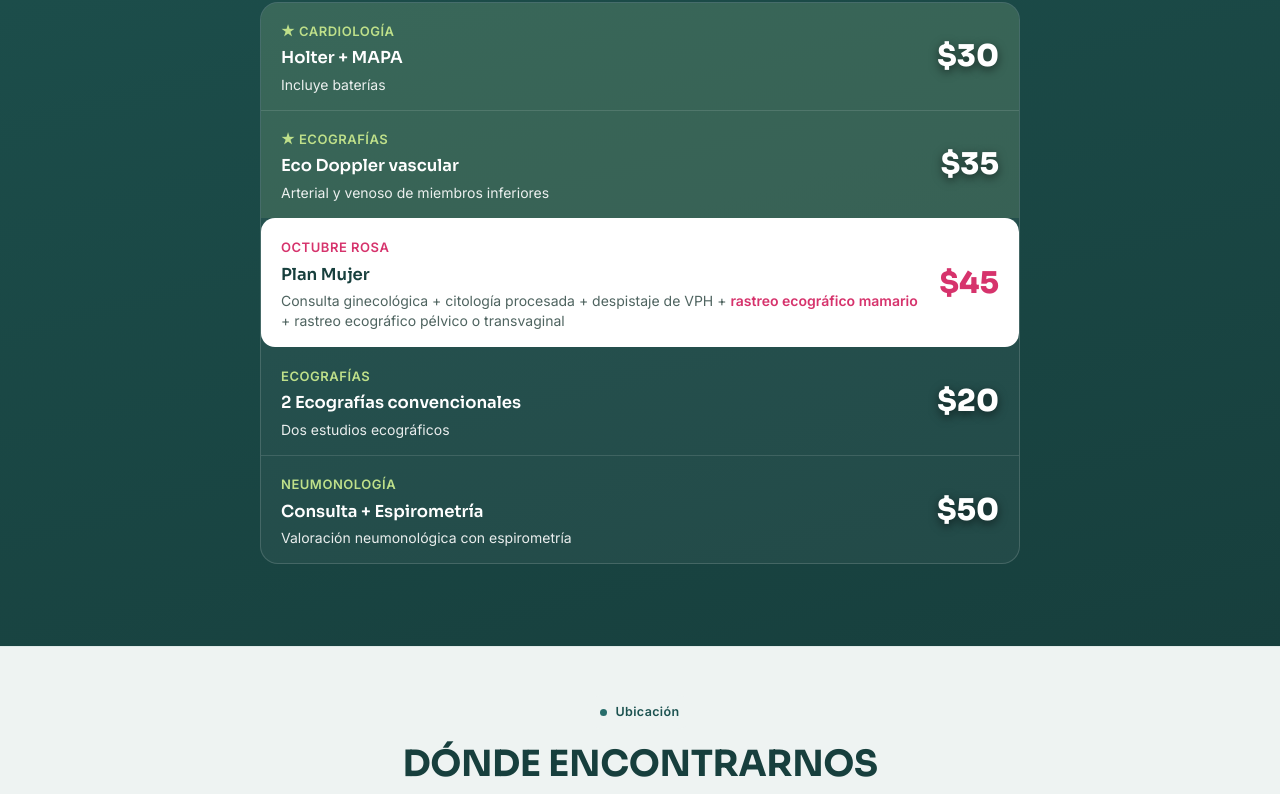
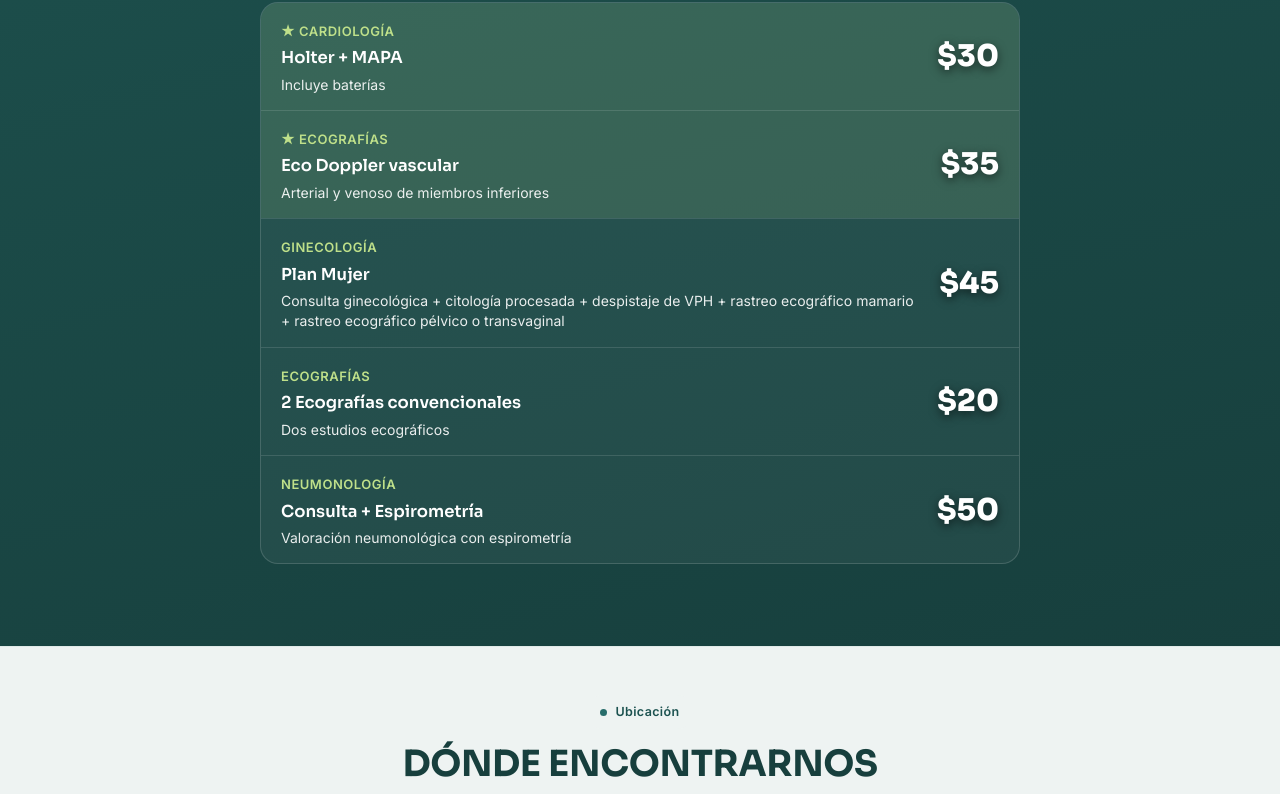
Before and after one commit to DhanaCorredor/landing-diagnostico, a plain HTML site: page index.html in a window 1280 px wide. Shown: the part 2717-3511 px from the top of the page. Drawn offline with Linux system fonts and the light colour scheme.

Commit message:
content: retirar la campaña Octubre Rosa del Plan Mujer
Terminó octubre: el Plan Mujer vuelve a ser una promo normal (etiqueta
Ginecología, sin estilo rosado) y se borra el CSS .prow.rosa que ya no usa nadie.

Co-Authored-By: Claude Opus 5.5 <noreply@anthropic.com>

```diff
--- a/css/base.css
+++ b/css/base.css
@@ -31,21 +31,6 @@ img{ max-width:100%; display:block; }
 .qadd.on{ background:var(--lime); border-color:var(--lime); color:#fff; }
 .srow.is-added{ background:rgba(191,224,138,.08); }
 .prow.is-added{ background:rgba(191,224,138,.16); }
-
-/* Promo de campaña Octubre Rosa: fila blanca con acentos rosados.
-   :is() con el id para ganar a #promociones .prow de index.css. */
-:is(#promociones,.promo-list) .prow.rosa{ --rosa:#d6336c; background:#fff; border-radius:14px; border-top-color:transparent; }
-:is(#promociones,.promo-list) .prow.rosa:hover,
-:is(#promociones,.promo-list) .prow.rosa.is-added{ background:#fff3f8; }
-:is(#promociones,.promo-list) .prow.rosa + .prow{ border-top-color:transparent; }
-:is(#promociones,.promo-list) .prow.rosa .ptag{ color:var(--rosa); }
-:is(#promociones,.promo-list) .prow.rosa .pname{ color:var(--teal); }
-:is(#promociones,.promo-list) .prow.rosa .pdesc{ color:var(--muted); }
-:is(#promociones,.promo-list) .prow.rosa .pdesc strong{ color:var(--rosa); }
-:is(#promociones,.promo-list) .prow.rosa .pprice{ color:var(--rosa); text-shadow:none; }
-.prow.rosa .qadd{ border-color:var(--rosa); }
-.prow.rosa .qadd:hover{ background:rgba(214,51,108,.1); }
-.prow.rosa .qadd.on{ background:var(--rosa); border-color:var(--rosa); color:#fff; }
 
 /* pastilla flotante */
 .qbar{ position:fixed; left:50%; bottom:20px; transform:translate(-50%,140%); z-index:80;
--- a/index.html
+++ b/index.html
@@ -266,11 +266,11 @@ addEventListener('error', function (e) {
       <div class="pinfo"><span class="ptag">★ Ecografías</span><div class="pname">Eco Doppler vascular</div><div class="pdesc">Arterial y venoso de miembros inferiores</div></div>
       <div class="pprice">$35</div>
     </a>
-    <a class="prow rosa" href="https://wa.me/584129160186?text=Hola%2C%20quiero%20el%20Plan%20Mujer%20de%20Octubre%20Rosa" target="_blank" rel="noopener">
+    <a class="prow" href="https://wa.me/584129160186?text=Hola%2C%20quiero%20el%20Plan%20Mujer" target="_blank" rel="noopener">
       <div class="pinfo">
-        <span class="ptag">Octubre Rosa</span>
+        <span class="ptag">Ginecología</span>
         <div class="pname">Plan Mujer</div>
-        <div class="pdesc">Consulta ginecológica + citología procesada + despistaje de VPH + <strong>rastreo ecográfico mamario</strong> + rastreo ecográfico pélvico o transvaginal</div>
+        <div class="pdesc">Consulta ginecológica + citología procesada + despistaje de VPH + rastreo ecográfico mamario + rastreo ecográfico pélvico o transvaginal</div>
       </div>
       <div class="pprice">$45</div>
     </a>
```
Also changed, not shown: promociones.html (+3 -3 lines).
